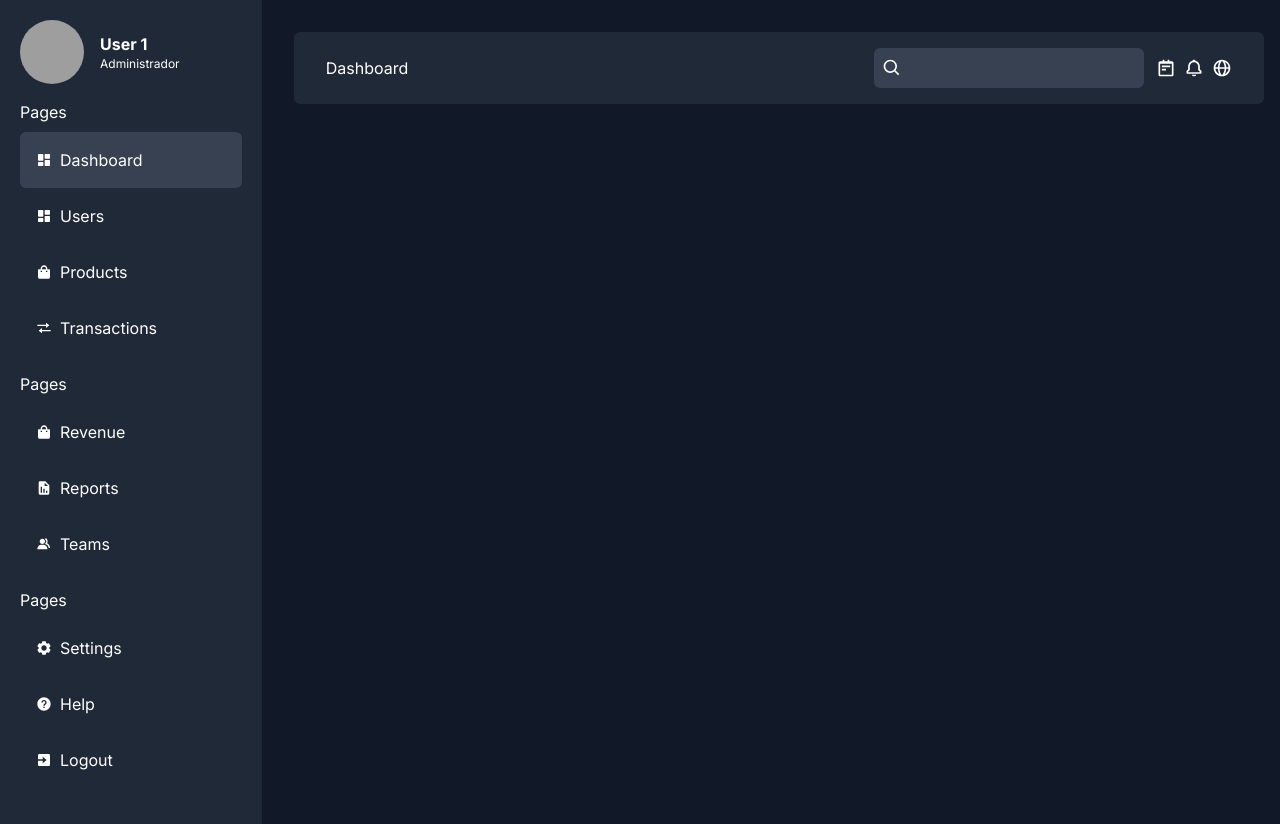
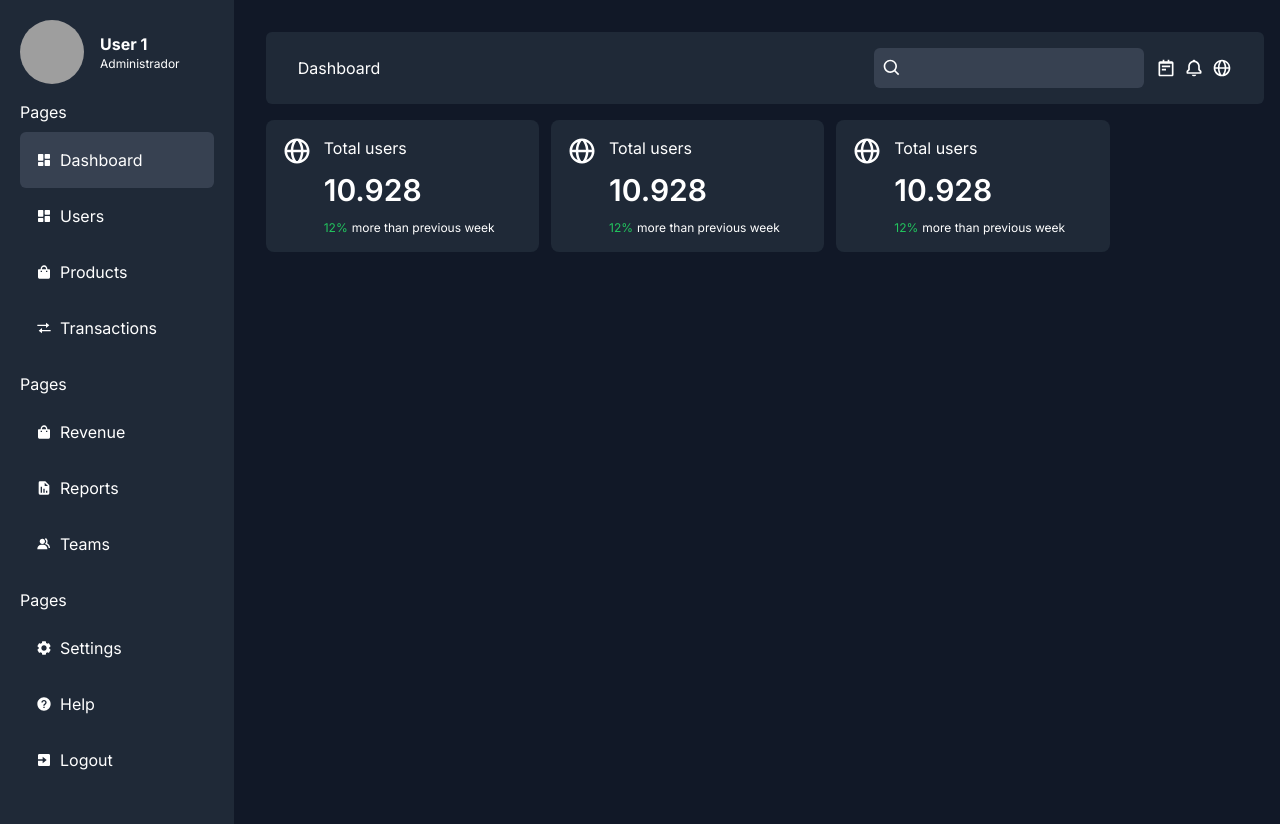
Before and after one commit to leandrNvs/dashboard, a Next.js app: page /dashboard in a window 1280 px wide. Built offline with nearby package versions, Linux system fonts and the light colour scheme; grey boxes are pictures that could not be loaded.

Commit message:
dashboard cards done

```diff
--- a/src/app/dashboard/page.tsx
+++ b/src/app/dashboard/page.tsx
@@ -1,9 +1,18 @@
+import Card from "@/components/dashboard/card";
 import Navbar from "@/components/dashboard/navbar";
 
 export default function Page() {
   return (
     <>
       <Navbar />
+      <div className="flex">
+        <div className="flex gap-3 mt-4 flex-grow-[1]">
+          <Card />
+          <Card />
+          <Card />
+        </div>
+        <div className="flex-grow-[2]"></div>
+      </div>
     </>
   );
 }
--- /dev/null
+++ b/src/components/dashboard/card/index.tsx
@@ -0,0 +1,17 @@
+import { BiGlobe } from "react-icons/bi";
+
+export default function Card() {
+  return (
+    <div className="text-white bg-gray-800 p-4 rounded-lg flex gap-3 flex-1">
+      <BiGlobe className="text-3xl" />
+      <div className="flex flex-col gap-3">
+        <h4 className="mt-0">Total users</h4>
+        <span className="text-3xl font-semibold">10.928</span>
+        <span className="flex gap-1 text-xs">
+          <span className="text-green-500">12%</span>
+          more than previous week
+        </span>
+      </div>
+    </div>
+  );
+}
```
